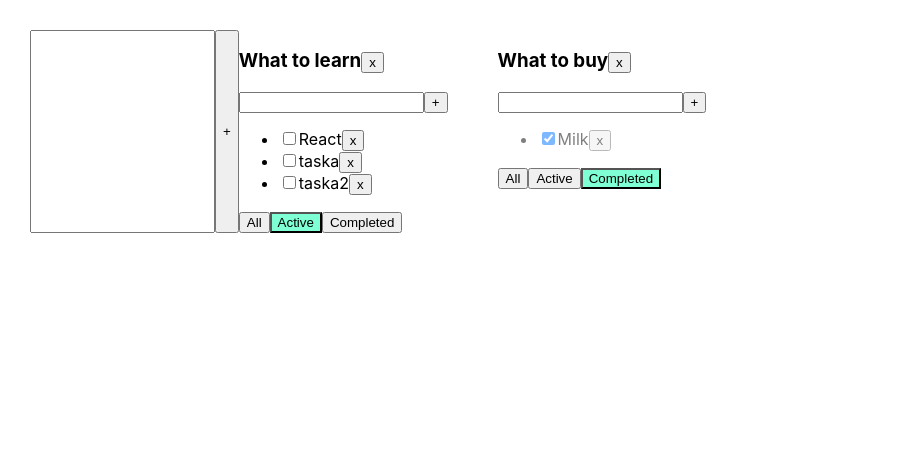
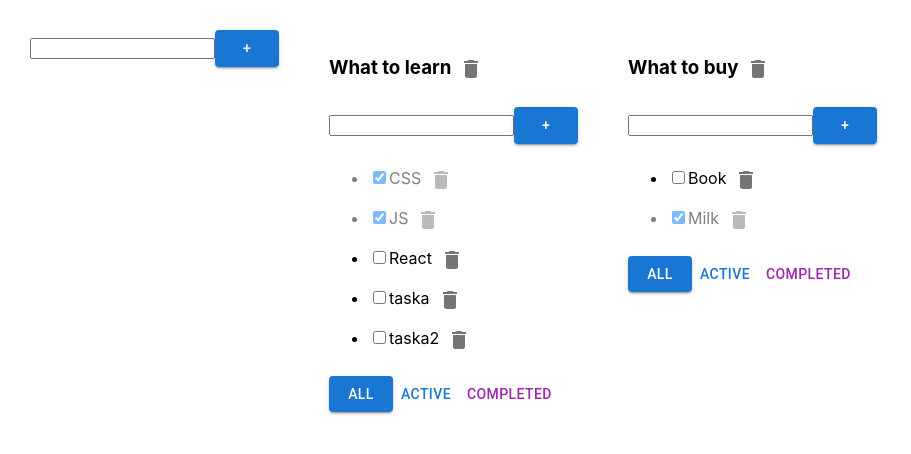
Before and after one commit to IvanMinets/todolist-noviy, a React (Create React App) app: page / in a window 1280 px wide. Shown: the top 454 px of the page, without its empty margins (0-911 px from the left). Built offline with nearby package versions, Linux system fonts and the light colour scheme.

Commit message:
adding MaterialUI

```diff
--- a/package.json
+++ b/package.json
@@ -3,6 +3,10 @@
   "version": "0.1.0",
   "private": true,
   "dependencies": {
+    "@emotion/react": "^11.11.0",
+    "@emotion/styled": "^11.11.0",
+    "@mui/icons-material": "^5.11.16",
+    "@mui/material": "^5.12.3",
     "@testing-library/jest-dom": "^5.16.5",
     "@testing-library/react": "^13.4.0",
     "@testing-library/user-event": "^13.5.0",
--- a/src/AddItemForm.tsx
+++ b/src/AddItemForm.tsx
@@ -1,8 +1,8 @@
 import React, {ChangeEvent, KeyboardEvent, useState} from "react";
+import {Button} from "@mui/material";
 
 type addItemFormPropsType = {
-    addTask: (title: string, todolistId: string) => void
-    id: string
+    addItem: (title: string, ) => void
 }
 
 export function AddItemForm(props: addItemFormPropsType) {
@@ -19,7 +19,7 @@ export function AddItemForm(props: addItemFormPropsType) {
     const [error, setError] = useState<string | null>(null);
     const addTask = () => {
         if (newTaskTitle.trim() !== "") {
-            props.addTask(newTaskTitle, props.id);
+            props.addItem(newTaskTitle);
             setNewTaskTitle("");
         } else {
             setError("Title is required");
@@ -32,9 +32,7 @@ export function AddItemForm(props: addItemFormPropsType) {
                    onKeyDown={onKeyDownHandler}
                    className={error ? "error" : ""}
             />
-            <button onClick={addTask}>
-                +
-            </button>
+            <Button onClick={addTask} variant={'contained'} color={'primary'}>+</Button>
             {error && <div className={"error-message"}>{error}</div>}
         </div>
     )
--- a/src/App.tsx
+++ b/src/App.tsx
@@ -1,7 +1,8 @@
 import React, {useState} from 'react';
 import './App.css';
-import {Todolist} from "./Todolist";
+import {TaskType, Todolist} from "./Todolist";
 import {v1} from "uuid";
+import {AddItemForm} from "./AddItemForm";
 
 export type FilterValuesType = "all" | "completed" | "active"
 type TodoListType = {
@@ -9,7 +10,9 @@ type TodoListType = {
     title: string
     filter: FilterValuesType
 }
-
+type TasksStateType = {
+    [key: string] : Array<TaskType>
+}
 function App() {
 
     const removeTask = (id: string, todolistId: string) => {
@@ -41,14 +44,26 @@ function App() {
             task.isDone = isDone;
             setTasks({...tasksObj});
         }
+    }
+    const changeTaskTitle = (taskId: string, newTitle: string, todolistId: string) => {
+        //достаём нужный массив по todolistId
+        let tasks = tasksObj[todolistId];
+        //находим нужную таску
+        let task = tasks.find((t) => {
+            return t.id === taskId
+        }) // if (t.id === taskId) {return true} else {return false} //находим нужную таску
+        if (task) {
+            task.title = newTitle;
+            setTasks({...tasksObj});
+        }
     } // Функция для изменения чекбокса таски
 
     let todolistId1 = v1();
     let todolistId2 = v1();
 
     let [todolists, setTodoLists] = useState<Array<TodoListType>>([
-        {id: todolistId1, title: "What to learn", filter: "active"},
-        {id: todolistId2, title: "What to buy", filter: "completed"}
+        {id: todolistId1, title: "What to learn", filter: "all"},
+        {id: todolistId2, title: "What to buy", filter: "all"}
     ])
 
     let removeTodoList = (todoListId: string) => {
@@ -57,8 +72,15 @@ function App() {
         delete tasksObj[todoListId];
         setTasks({...tasksObj});
     }
+    let changeTodolistTitle = (id: string, newTitle: string) => {
+        const todolist = todolists.find(tl => tl.id === id);
+        if (todolist) {
+            todolist.title = newTitle;
+            setTodoLists([...todolists])
+        }
+    }
 
-    let [tasksObj, setTasks] = useState({
+    let [tasksObj, setTasks] = useState<TasksStateType>({
         [todolistId1]: [{id: v1(), title: "CSS", isDone: true},
             {id: v1(), title: "JS", isDone: true},
             {id: v1(), title: "React", isDone: false},
@@ -69,10 +91,18 @@ function App() {
             {id: v1(), title: "Milk", isDone: true},
         ]
     })
-
+    const addTodolist = (title: string) => {
+        let todolist: TodoListType = {
+            id: v1(),
+            filter: "all",
+            title: title
+        }
+        setTodoLists([todolist, ...todolists]);
+        setTasks({...tasksObj, [todolist.id]:[]})
+    }
     return (
         <div className="App">
-            <input type="text"/><button>+</button>
+            <AddItemForm addItem={addTodolist}/>
             {
                 todolists.map((tl) => {
                     let tasksForTodoList = tasksObj[tl.id];
@@ -92,8 +122,10 @@ function App() {
                         changeFilter={changeFilter}
                         addTask={addTask}
                         changeTaskStatus={changeStatus}
+                        changeTaskTitle={changeTaskTitle}
                         filter={tl.filter}
                         removeTodoList={removeTodoList}
+                        changeTodolistTitle={changeTodolistTitle}
                     />
                 })
             }
--- /dev/null
+++ b/src/EditableSpan.tsx
@@ -0,0 +1,26 @@
+import React, {ChangeEvent, useState} from "react";
+
+type EditableSpanPropsType = {
+    title: string
+    onChange: (newValue: string) => void
+}
+
+export function EditableSpan(props: EditableSpanPropsType) {
+    let [editMode, setEditMode] = useState(false);
+    let [title, setTitle] = useState('');
+
+    const activateEditMode = () => {
+        setEditMode(true);
+        setTitle(props.title)
+    }
+    const activateViewMode = () => {
+        setEditMode(false);
+        props.onChange(title)
+    }
+    const onChangeTitleHandler = (e: ChangeEvent<HTMLInputElement>) => {
+        setTitle(e.currentTarget.value)
+    }
+    return editMode
+        ? <input value={title} onBlur={activateViewMode} onChange={onChangeTitleHandler} autoFocus/>
+        : <span onDoubleClick={activateEditMode}>{props.title}</span>
+}
--- a/src/Todolist.tsx
+++ b/src/Todolist.tsx
@@ -1,8 +1,11 @@
 import React, {ChangeEvent} from 'react';
 import {FilterValuesType} from "./App";
 import {AddItemForm} from "./AddItemForm";
+import {EditableSpan} from "./EditableSpan";
+import {Button, IconButton} from "@mui/material";
+import {Delete} from "@mui/icons-material";
 
-type TaskType = {
+export type TaskType = {
     id: string
     title: string
     isDone: boolean
@@ -15,55 +18,69 @@ type PropsType = {
     changeFilter: (value: FilterValuesType, todolistId: string) => void
     addTask: (title: string, todolistId: string) => void
     changeTaskStatus: (taskId: string, isDone: boolean, todolistId: string) => void
+    changeTaskTitle: (taskId: string, newTitle: string, todolistId: string) => void
     filter: FilterValuesType
     removeTodoList: (todoListId: string) => void
+    changeTodolistTitle: (id: string, newTitle: string) => void
 }
 
 export function Todolist(props: PropsType) {
+    const removeTodoList = () => {
+        props.removeTodoList(props.id);
+    }
+    const addTask = (title: string) => {
+        props.addTask(title, props.id)
+    }
+    const changeTodolistTitle = (newTitle: string) => {
+        props.changeTodolistTitle(props.id, newTitle);
+    }
     const onAllClickHandler = () => props.changeFilter("all", props.id); //функция для фильтрации всех тасок
     const onActiveClickHandler = () => props.changeFilter("active", props.id); //функция для фильтрации активных тасок
     const onCompletedClickHandler = () => props.changeFilter("completed", props.id);//функция для фильтрации выполненных тасок
-    const removeTodoList = () => {
-        props.removeTodoList(props.id);
-    }
-
     return (
         <div>
-            <h3>{props.title}
-                <button onClick={removeTodoList}>x</button>
+            <h3><EditableSpan title={props.title} onChange={changeTodolistTitle}/>
+                    <IconButton onClick={removeTodoList}>
+                        <Delete />
+                    </IconButton>
             </h3>
-            <AddItemForm addTask={props.addTask} id={props.id}/>
+            <AddItemForm addItem={addTask}/>
             <ul>
                 {
                     //убрали return и скобки .map((t)=>{return <li>...}
                     props.tasks.map(t => {
                         const onRemoveHandler = () => {
-                            props.removeTask(t.id, props.id)
+                            props.removeTask(t.id, props.id);
                         }// функция для удаления таски
-                        const onChangeHandler = (e: ChangeEvent<HTMLInputElement>) => {
-                            props.changeTaskStatus(t.id, e.currentTarget.checked, props.id)
-                        } // функция для изменения стейта чекбокса
+                        const onChangeStatusHandler = (e: ChangeEvent<HTMLInputElement>) => {
+                            props.changeTaskStatus(t.id, e.currentTarget.checked, props.id);
+                        }
+                        const onChangeTitleHandler = (newValue: string ) => {
+                            props.changeTaskTitle(t.id, newValue, props.id);
+                        }
 
                         return <li key={t.id} className={t.isDone ? "is-done" : ""}>
                             <input
                                 type="checkbox"
-                                onChange={onChangeHandler}
+                                onChange={onChangeStatusHandler}
                                 checked={t.isDone}/>
-                            <span>{t.title}</span>
-                            <button onClick={onRemoveHandler}>x</button>
+                            <EditableSpan title={t.title} onChange={onChangeTitleHandler}/>
+                            <IconButton onClick={onRemoveHandler}>
+                                <Delete />
+                            </IconButton>
                         </li>
                     }) //map - это метод массива, который на основе каждого элемента в массиве, создаёт новый элемент;
                 }
             </ul>
             <div>
-                <button className={props.filter === "all" ? "active-filter" : ""} onClick={onAllClickHandler}>All
-                </button>
-                <button className={props.filter === "active" ? "active-filter" : ""}
+                <Button variant={props.filter === 'all' ? "contained" : "text"} onClick={onAllClickHandler}>All
+                </Button>
+                <Button color = {'primary'}variant={props.filter === "active" ? "contained" : "text"}
                         onClick={onActiveClickHandler}>Active
-                </button>
-                <button className={props.filter === "completed" ? "active-filter" : ""}
+                </Button>
+                <Button color = {'secondary'} variant={props.filter === "completed" ? "contained" : "text"}
                         onClick={onCompletedClickHandler}>Completed
-                </button>
+                </Button>
             </div>
         </div>
     )
```
Also changed, not shown: 1 other file (tests, documents, lock files or other folders).
